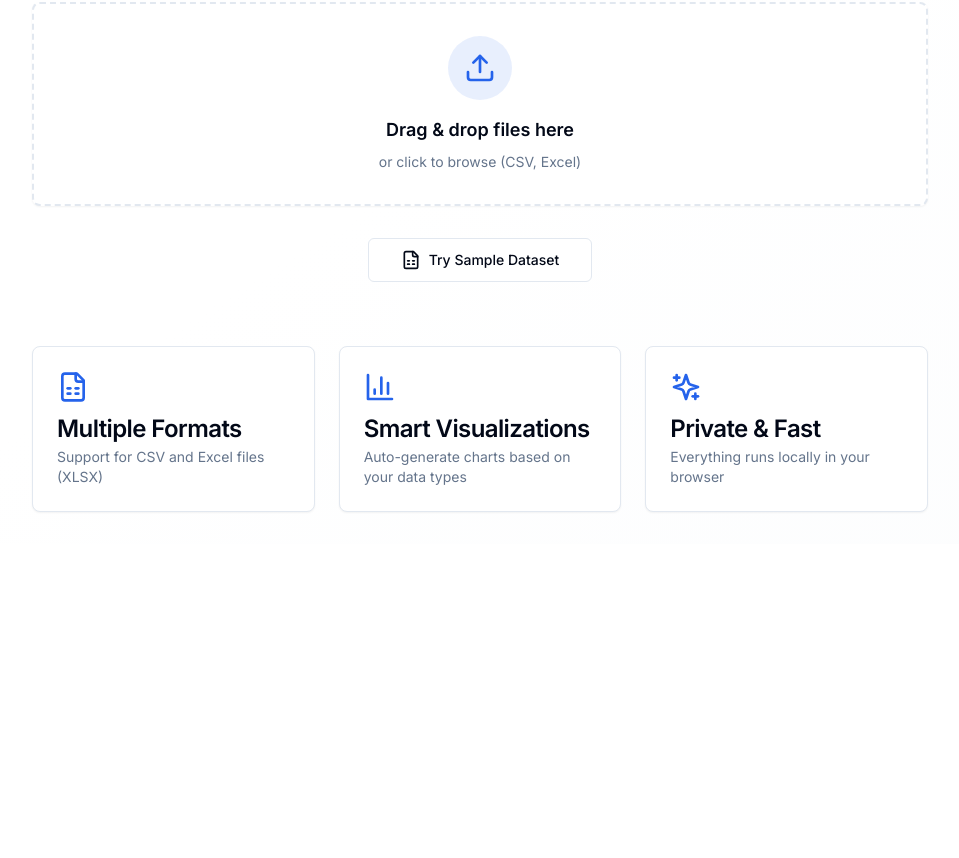
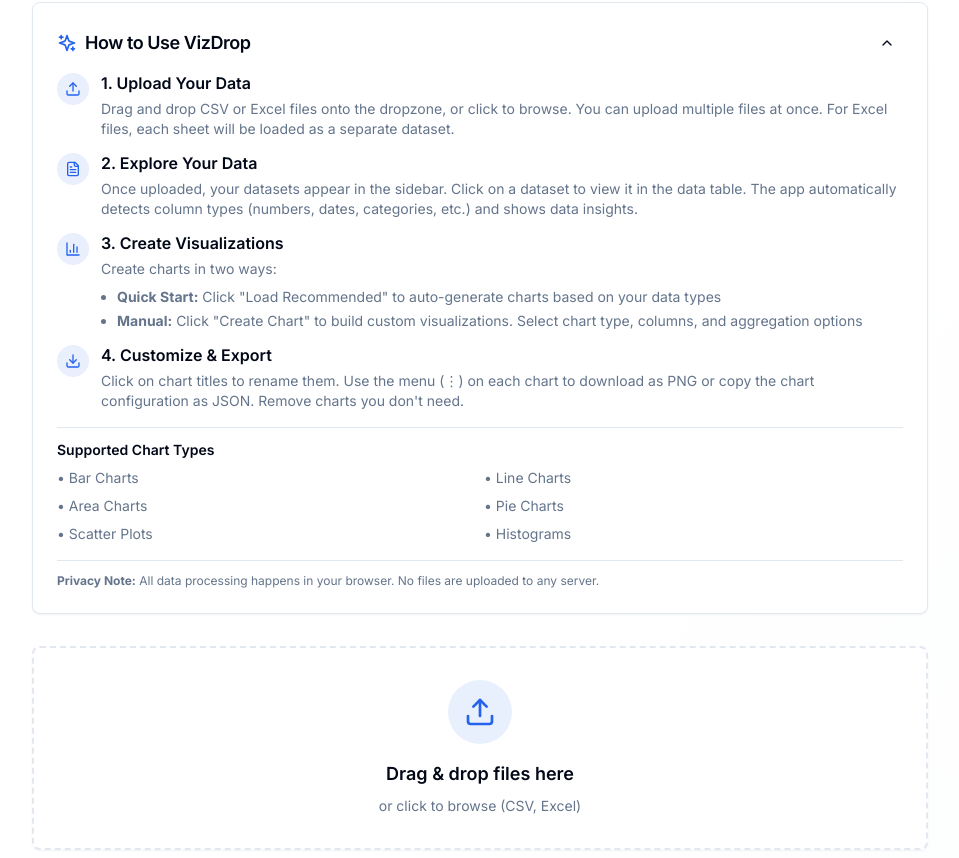
Before and after one commit to draphael123/data-visualization, a Next.js app: page / in a window 1280 px wide. Shown: the part 282-1140 px from the top of the page, without its empty margins (160-1119 px from the left). Before the commit the page ends 826 px from the top, so only its background shows below. Built offline with nearby package versions, Linux system fonts and the light colour scheme.

Commit message:
Add instructions panel to homepage

```diff
--- a/components/HomePageClient.tsx
+++ b/components/HomePageClient.tsx
@@ -4,6 +4,7 @@ import React from 'react';
 import { useRouter } from 'next/navigation';
 import { motion } from 'framer-motion';
 import { Dropzone } from '@/components/Dropzone';
+import { InstructionsPanel } from '@/components/InstructionsPanel';
 import { Button } from '@/components/ui/button';
 import { Card, CardContent, CardDescription, CardHeader, CardTitle } from '@/components/ui/card';
 import { ThemeToggle } from '@/components/ThemeToggle';
@@ -81,6 +82,15 @@ export default function HomePageClient() {
             transition={{ duration: 0.5, delay: 0.3 }}
             className="mb-8"
           >
+            <InstructionsPanel />
+          </motion.div>
+
+          <motion.div
+            initial={{ opacity: 0, scale: 0.95 }}
+            animate={{ opacity: 1, scale: 1 }}
+            transition={{ duration: 0.5, delay: 0.35 }}
+            className="mb-8"
+          >
             <Dropzone />
           </motion.div>
 
```
